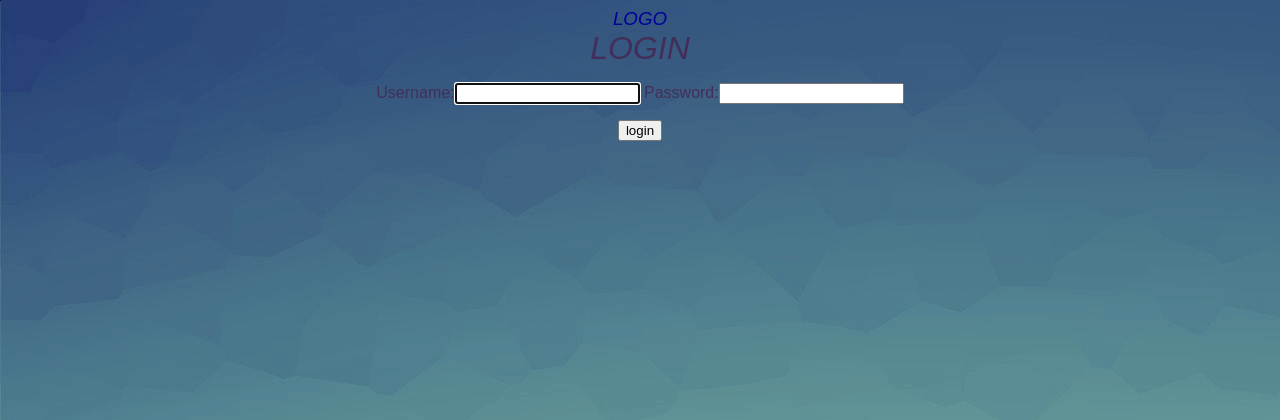
After one commit to navidnategh/example1, a Django app: page /accounts/login in a window 1280 px wide. The commit adds this page. Shown: the top 420 px of the page. Run offline with Django 3.2, Linux system fonts and the light colour scheme.

Commit message:
login update

```diff
--- /dev/null
+++ b/accounts/templates/accounts/login.html
@@ -0,0 +1,20 @@
+{% extends 'base.html' %}
+
+{% block content %}
+
+<h1>LOGIN</h1>
+<p></p>
+
+<form class="site-form" action="{% url 'accounts:login' %}"  method="post">
+
+  {{form}}
+  {% csrf_token %}
+  <p></p>
+
+
+  <input type="submit"  value="login">
+
+</form>
+
+
+{% endblock %}
--- a/accounts/templates/accounts/signup.html
+++ b/accounts/templates/accounts/signup.html
@@ -7,11 +7,11 @@
 <h2>signup</h2>
 <p></p>
 
-<form class="site-form" action="/accounts/signup" method="post">
+<form class="site-form" action="{% url 'accounts:signup' %}" method="post">
   {{form}}
   {% csrf_token %}
 <p></p>
-  <input type="submit"  value="submit">
+  <input type="submit"  value="SignUp">
 
 </form>
 
--- a/accounts/urls.py
+++ b/accounts/urls.py
@@ -9,6 +9,8 @@ urlpatterns =[
 
     path ('' , views.signup_view , name = 'accounts') ,
 
+    path ('login' , views.login_view , name = 'login' ) ,
+
 
 
 ]
--- a/accounts/views.py
+++ b/accounts/views.py
@@ -1,6 +1,7 @@
 from django.shortcuts import render , redirect
 
-from django.contrib.auth.forms import UserCreationForm
+from django.contrib.auth.forms import UserCreationForm , AuthenticationForm
+
 
 # Create your views here.
 
@@ -15,3 +16,16 @@ def signup_view(request) :
         form = UserCreationForm ()
 
     return render (request, 'accounts/signup.html', {'form' : form })
+
+
+def login_view(request):
+    if request.method == 'POST' :
+        form = AuthenticationForm(data = request.POST)
+        if form.is_valid():
+            #LogIn
+            return redirect('articles:list')
+
+    else :
+        form = AuthenticationForm()
+
+    return render(request , 'accounts/login.html' , { 'form' : form } )
--- a/templates/home.html
+++ b/templates/home.html
@@ -16,7 +16,7 @@
     </div>
     <div class="link">
 
-    <p>home/ , about/ , '' , 'articles/', 'accounts/signup', 'admin/ admin adminnavid' , </p>
+    <p>home/ , about/ , '' , 'articles/', 'accounts/signup', 'accounts/login, 'admin/ admin adminnavid' , </p>
     <a href="/about">about</a>
     <p></p>
     <a href="/articles/">articles</a>
@@ -25,6 +25,9 @@
     <p></p>
 
     <a href="/accounts/signup">SingUp</a>
+    <p></p>
+    <a href="/accounts/login">LogIn</a>
+
     </div>
   </body>
 </html>
```
Also changed, not shown: db.sqlite3.
